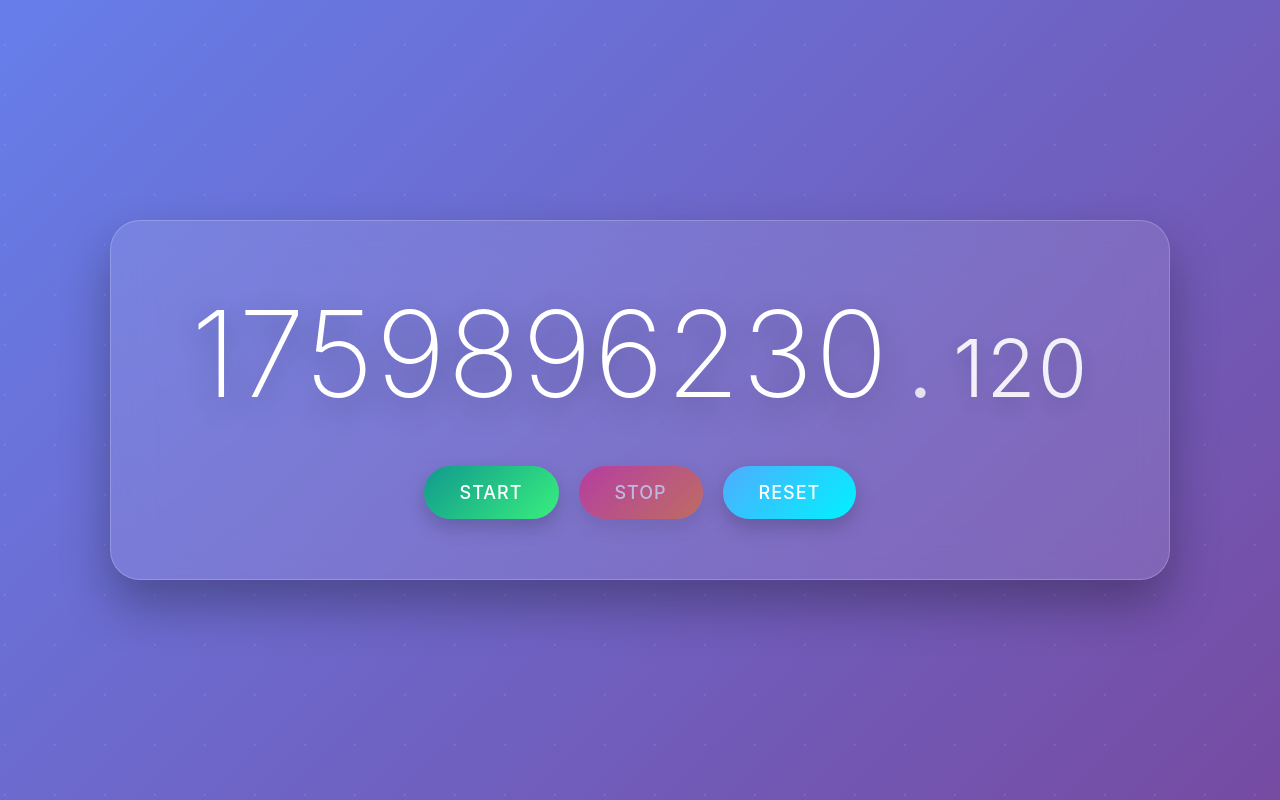
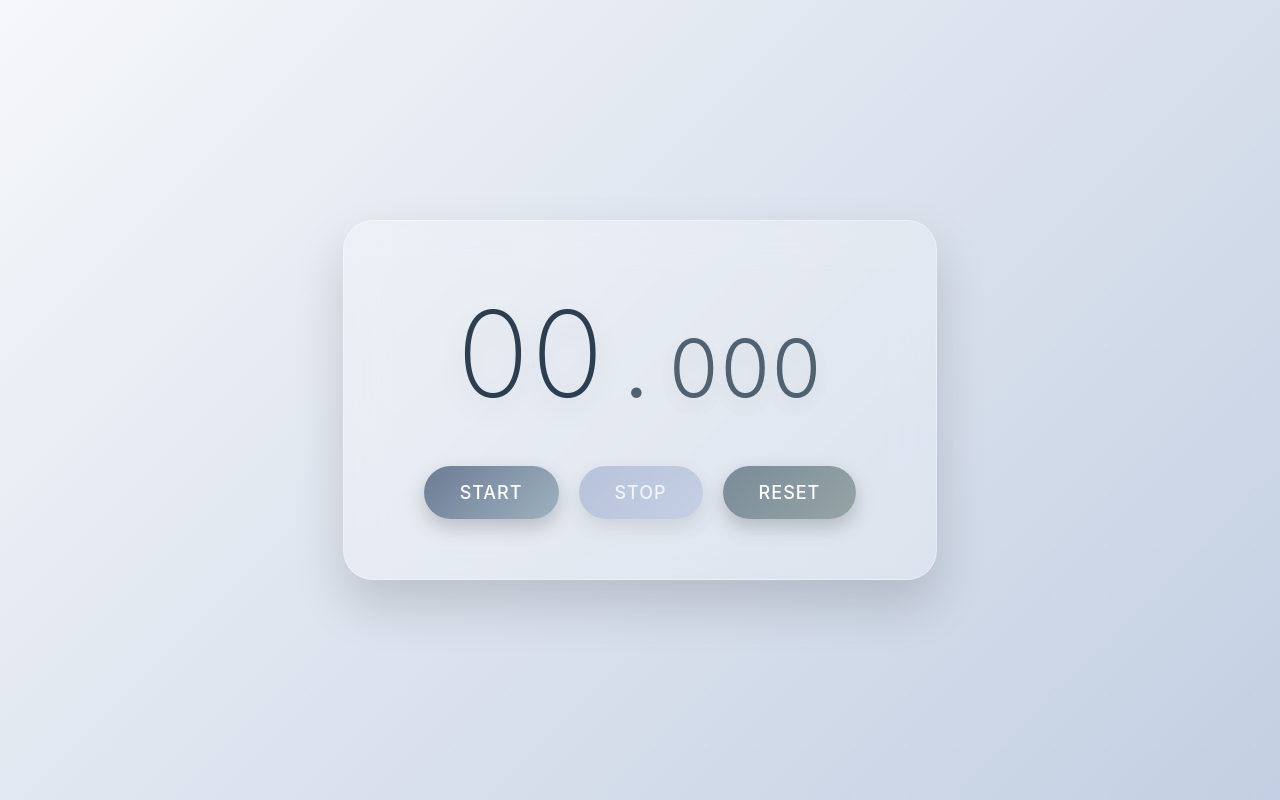
Before and after one commit to ZDeutch/FunProject, a plain HTML site: page index.html in a window 1280 px wide. Both pictures are taken after a click on the button "RESET". Shown: the top 800 px of the page. Drawn offline with Linux system fonts and the light colour scheme.

Commit message:
Fix reset bug and update to neutral color scheme

```diff
--- a/script.js
+++ b/script.js
@@ -46,7 +46,11 @@ class Timer {
         this.startTime = 0;
         this.elapsedTime = 0;
         this.isRunning = false;
-        this.updateDisplay();
+
+        // Force display to show 00.000
+        this.secondsDisplay.textContent = '00';
+        this.millisecondsDisplay.textContent = '000';
+
         this.updateButtons();
         this.timerCard.classList.remove('running');
     }
--- a/style.css
+++ b/style.css
@@ -6,7 +6,7 @@
 
 body {
     font-family: 'SF Pro Display', -apple-system, BlinkMacSystemFont, 'Segoe UI', Roboto, Oxygen, Ubuntu, Cantarell, sans-serif;
-    background: linear-gradient(135deg, #667eea 0%, #764ba2 100%);
+    background: linear-gradient(135deg, #f5f7fa 0%, #c3cfe2 100%);
     min-height: 100vh;
     display: flex;
     justify-content: center;
@@ -42,12 +42,12 @@ body::before {
 }
 
 .timer-card {
-    background: rgba(255, 255, 255, 0.1);
+    background: rgba(255, 255, 255, 0.25);
     backdrop-filter: blur(20px);
     border-radius: 30px;
     padding: 60px 80px;
-    box-shadow: 0 25px 50px rgba(0, 0, 0, 0.3);
-    border: 1px solid rgba(255, 255, 255, 0.2);
+    box-shadow: 0 25px 50px rgba(0, 0, 0, 0.15);
+    border: 1px solid rgba(255, 255, 255, 0.3);
     animation: fadeIn 0.5s ease-out;
 }
 
@@ -66,14 +66,14 @@ body::before {
     text-align: center;
     margin-bottom: 40px;
     font-weight: 300;
-    color: white;
+    color: #2c3e50;
     letter-spacing: 2px;
 }
 
 .seconds {
     font-size: 120px;
     font-weight: 200;
-    text-shadow: 0 10px 30px rgba(0, 0, 0, 0.3);
+    text-shadow: 0 10px 30px rgba(0, 0, 0, 0.1);
     animation: pulse 2s ease-in-out infinite;
 }
 
@@ -86,16 +86,16 @@ body::before {
 .milliseconds {
     font-size: 80px;
     font-weight: 300;
-    opacity: 0.9;
-    text-shadow: 0 8px 20px rgba(0, 0, 0, 0.2);
+    opacity: 0.8;
+    text-shadow: 0 8px 20px rgba(0, 0, 0, 0.1);
 }
 
 @keyframes pulse {
     0%, 100% {
-        text-shadow: 0 10px 30px rgba(0, 0, 0, 0.3);
+        text-shadow: 0 10px 30px rgba(0, 0, 0, 0.1);
     }
     50% {
-        text-shadow: 0 10px 30px rgba(255, 255, 255, 0.3);
+        text-shadow: 0 10px 30px rgba(44, 62, 80, 0.2);
     }
 }
 
@@ -149,32 +149,32 @@ body::before {
 }
 
 .btn-start {
-    background: linear-gradient(135deg, #11998e 0%, #38ef7d 100%);
+    background: linear-gradient(135deg, #6c7b95 0%, #9db2bf 100%);
     color: white;
 }
 
 .btn-start:hover {
-    box-shadow: 0 12px 30px rgba(17, 153, 142, 0.4);
+    box-shadow: 0 12px 30px rgba(108, 123, 149, 0.4);
     transform: translateY(-2px);
 }
 
 .btn-stop {
-    background: linear-gradient(135deg, #ee0979 0%, #ff6a00 100%);
+    background: linear-gradient(135deg, #8b9dc3 0%, #a8b8d8 100%);
     color: white;
 }
 
 .btn-stop:hover:not(:disabled) {
-    box-shadow: 0 12px 30px rgba(238, 9, 121, 0.4);
+    box-shadow: 0 12px 30px rgba(139, 157, 195, 0.4);
     transform: translateY(-2px);
 }
 
 .btn-reset {
-    background: linear-gradient(135deg, #4facfe 0%, #00f2fe 100%);
+    background: linear-gradient(135deg, #7a8b99 0%, #95a5a6 100%);
     color: white;
 }
 
 .btn-reset:hover {
-    box-shadow: 0 12px 30px rgba(79, 172, 254, 0.4);
+    box-shadow: 0 12px 30px rgba(122, 139, 153, 0.4);
     transform: translateY(-2px);
 }
 
```
